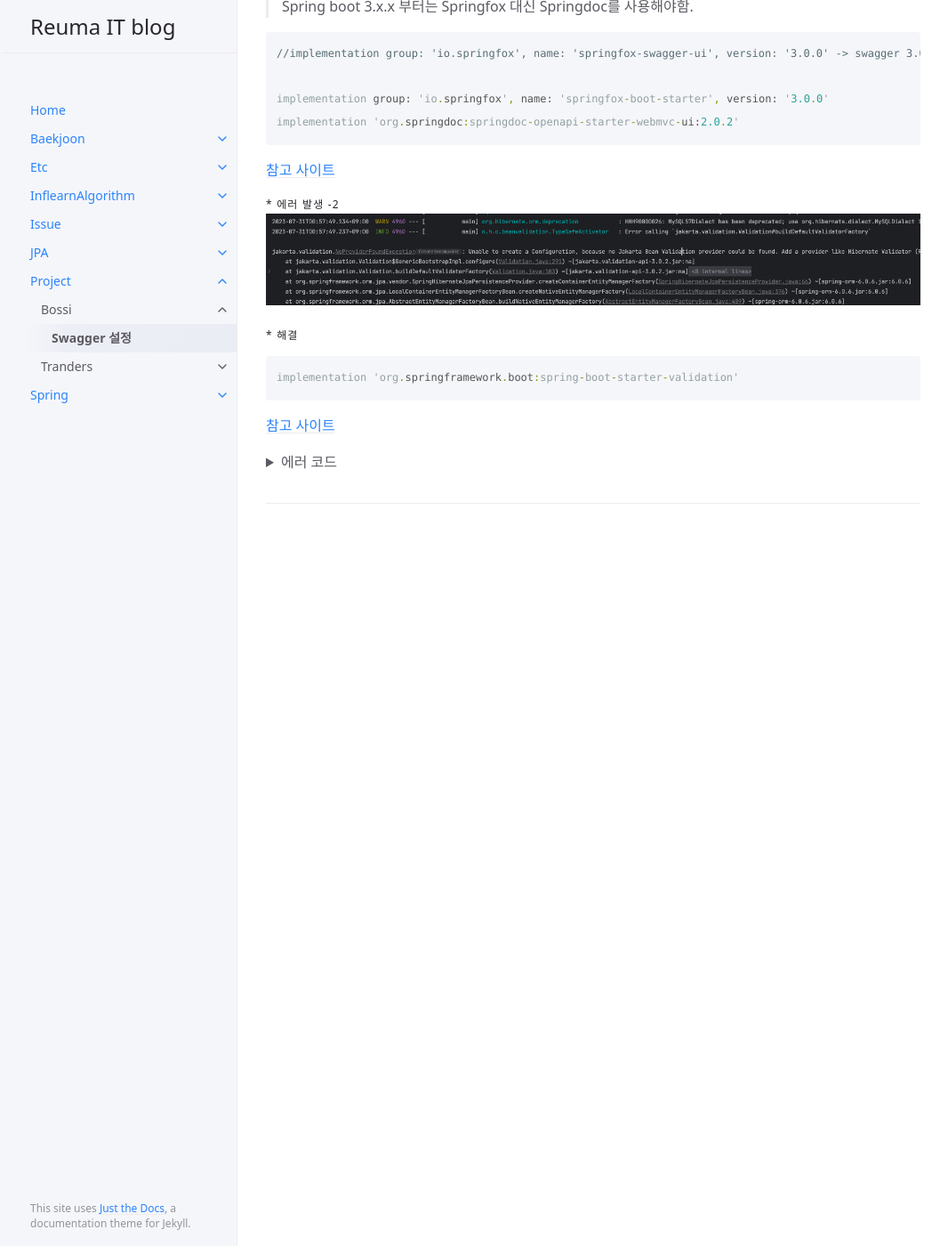
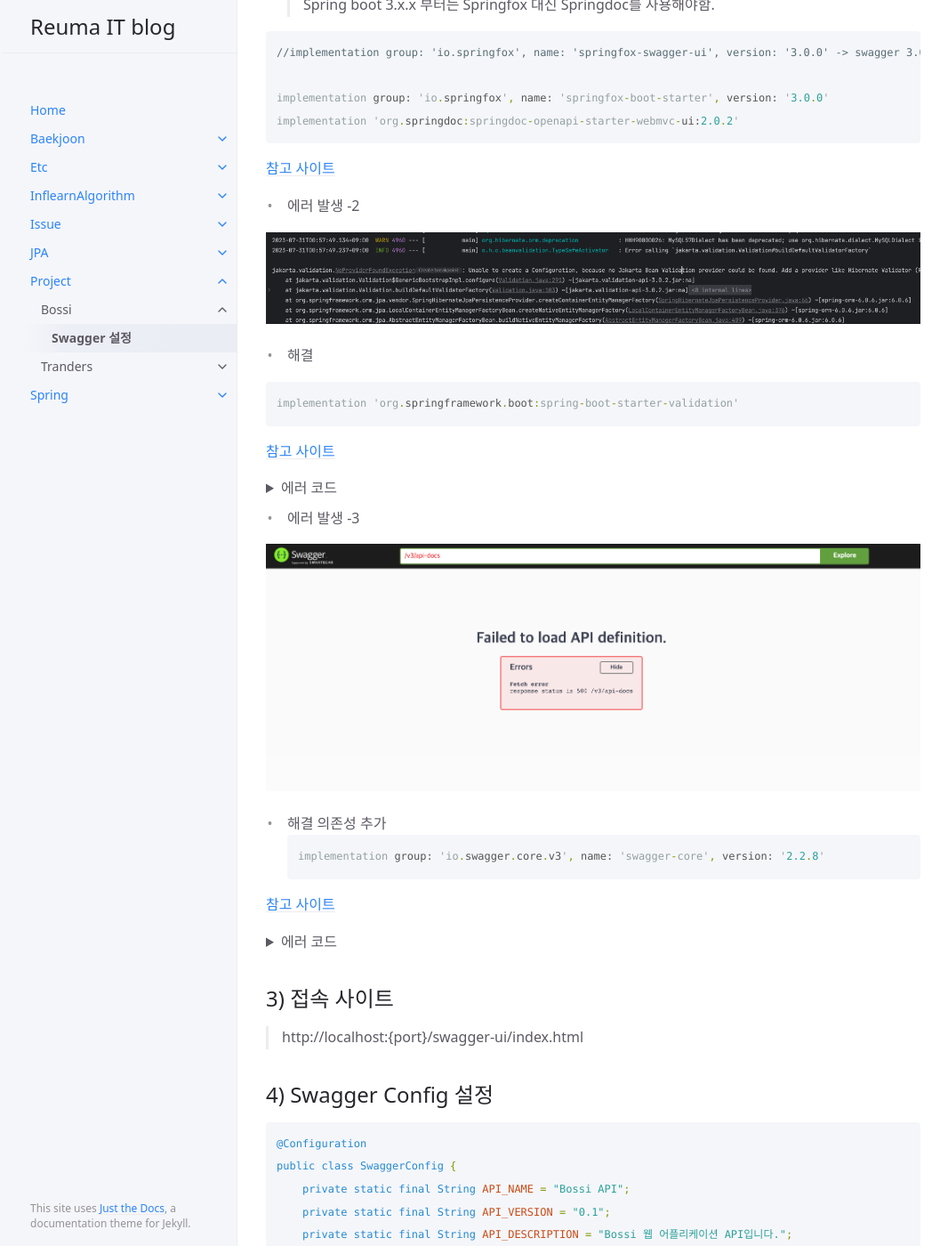
Before and after one commit to AReuma/AReuma.github.io, a Jekyll site: the page built from docs/Project/Bossi/bossi_swagger.md, in a window 1280 px wide and 1400 px high, scrolled down 2689 px. Shown: the whole window at 89% size, without its empty margins (105-1171 px from the left). Built offline with Jekyll 4.4.1, drawn with Linux system fonts in a browser that asks for light colours; some of the changed text lies outside the part shown.

Commit message:
Bossi - Swagger 설정

````diff
--- a/docs/Project/Bossi/bossi_swagger.md
+++ b/docs/Project/Bossi/bossi_swagger.md
@@ -65,18 +65,18 @@ Spring boot 버전에 따라서 Swagger 버전을 변경.
 
 ### Swagger 3.0.0
 
-#### * swagger 3.0.0 시도
+* swagger 3.0.0 시도
 ```java
 implementation group: 'io.springfox', name: 'springfox-swagger-ui', version: '3.0.0'
 implementation group: 'io.springfox', name: 'springfox-boot-starter', version: '3.0.0'
 ```
 
 
-#### * 에러 발생 -1
+* 에러 발생 -1
 ![whitelabelErrorPage.png](/assets/images/Project/Bossi/swagger/whitelabelErrorPage.png)
 
 
-#### * 해결
+* 해결
 > Spring boot 3.x.x 부터는 Springfox 대신 Springdoc를 사용해야함.
 
 ```java
@@ -88,11 +88,11 @@ implementation 'org.springdoc:springdoc-openapi-starter-webmvc-ui:2.0.2'
 [참고 사이트](https://velog.io/@layl__a/Spring-Boot-3.x-%EB%B2%84%EC%A0%84-%EC%9D%B4%ED%9B%84%EC%97%90%EC%84%9C-Swagger-%EC%82%AC%EC%9A%A9%ED%95%98%EB%8A%94)
 
 
-#### * 에러 발생 -2
+* 에러 발생 -2
 
 ![swagger-validation.png](/assets/images/Project/Bossi/swagger/swagger-validation.png)
 
-#### * 해결
+* 해결
 
 ```java
 implementation 'org.springframework.boot:spring-boot-starter-validation'
@@ -104,6 +104,7 @@ implementation 'org.springframework.boot:spring-boot-starter-validation'
 
 <summary>에러 코드</summary>
 
+<div markdown="1">
 
 jakarta.validation.NoProviderFoundException: Unable to create a Configuration, because no Jakarta Bean Validation provider could be found. Add a provider like Hibernate Validator (RI) to your classpath.
 at jakarta.validation.Validation$GenericBootstrapImpl.configure(Validation.java:291) ~[jakarta.validation-api-3.0.2.jar:na]
@@ -113,7 +114,7 @@ at org.hibernate.cfg.beanvalidation.TypeSafeActivator.activate(TypeSafeActivator
 at java.base/jdk.internal.reflect.DirectMethodHandleAccessor.invoke(DirectMethodHandleAccessor.java:104) ~[na:na]
 at java.base/java.lang.reflect.Method.invoke(Method.java:577) ~[na:na]
 at org.hibernate.cfg.beanvalidation.BeanValidationIntegrator.integrate(BeanValidationIntegrator.java:137) ~[hibernate-core-6.1.7.Final.jar:6.1.7.Final]
-at org.hibernate.internal.SessionFactoryImpl.<init>(SessionFactoryImpl.java:287) ~[hibernate-core-6.1.7.Final.jar:6.1.7.Final]
+at org.hibernate.internal.SessionFactoryImpl.<div>(SessionFactoryImpl.java:287) ~[hibernate-core-6.1.7.Final.jar:6.1.7.Final]
 at org.hibernate.boot.internal.SessionFactoryBuilderImpl.build(SessionFactoryBuilderImpl.java:415) ~[hibernate-core-6.1.7.Final.jar:6.1.7.Final]
 at org.hibernate.jpa.boot.internal.EntityManagerFactoryBuilderImpl.build(EntityManagerFactoryBuilderImpl.java:1423) ~[hibernate-core-6.1.7.Final.jar:6.1.7.Final]
 at org.springframework.orm.jpa.vendor.SpringHibernateJpaPersistenceProvider.createContainerEntityManagerFactory(SpringHibernateJpaPersistenceProvider.java:66) ~[spring-orm-6.0.6.jar:6.0.6]
@@ -139,16 +140,16 @@ at org.springframework.boot.SpringApplication.run(SpringApplication.java:310) ~[
 at org.springframework.boot.SpringApplication.run(SpringApplication.java:1304) ~[spring-boot-3.0.4.jar:3.0.4]
 at org.springframework.boot.SpringApplication.run(SpringApplication.java:1293) ~[spring-boot-3.0.4.jar:3.0.4]
 at com.example.bossi.BossiApplication.main(BossiApplication.java:11) ~[main/:na]
-
+</div>
 </details>
 
 
-#### * 에러 발생 -3
+* 에러 발생 -3
 
 ![swagger-error500.png](/assets/images/Project/Bossi/swagger/swagger-error500.png)
 
 
-#### * 해결
+* 해결
 의존성 추가
 ```java
 implementation group: 'io.swagger.core.v3', name: 'swagger-core', version: '2.2.8'
@@ -160,7 +161,7 @@ implementation group: 'io.swagger.core.v3', name: 'swagger-core', version: '2.2.
 
 <summary>에러 코드</summary>
 
-
+<div markdown="1">
 java.lang.NoSuchMethodError: 'boolean io.swagger.v3.oas.models.media.Schema.getExampleSetFlag()'
 at io.swagger.v3.core.jackson.SchemaSerializer.serialize(SchemaSerializer.java:35) ~[swagger-core-jakarta-2.2.7.jar:2.2.7]
 at io.swagger.v3.core.jackson.SchemaSerializer.serialize(SchemaSerializer.java:13) ~[swagger-core-jakarta-2.2.7.jar:2.2.7]
@@ -312,6 +313,7 @@ at org.apache.tomcat.util.threads.ThreadPoolExecutor$Worker.run(ThreadPoolExecut
 at org.apache.tomcat.util.threads.TaskThread$WrappingRunnable.run(TaskThread.java:61) ~[tomcat-embed-core-10.1.5.jar:10.1.5]
 at java.base/java.lang.Thread.run(Thread.java:833) ~[na:na]
 
+</div>
 </details>
 
 
@@ -349,16 +351,14 @@ public class SwaggerConfig {
 
 ![swagger-ui.png](/assets/images/Project/Bossi/swagger/swagger-ui-error.png)
 
-#### * 에러 발생
+* 에러 발생
 ApiInfoVuilder()를 통해 API에 대한 정보를 설정 시도함.
 Swagger 상단의 제목, 버전, 설명을 추가했으나 접속했을때 보이지않는 에러가 발생함.
 
-#### * 에러 해결
+* 에러 해결
 OpenAPI been 등록해서 제목, 버전, 설명을 추가함.
 
 ![swagger-ui.png](/assets/images/Project/Bossi/swagger/swagger-ui.png)
-
-
 ```java
 @Configuration
 public class SwaggerConfig {
````
